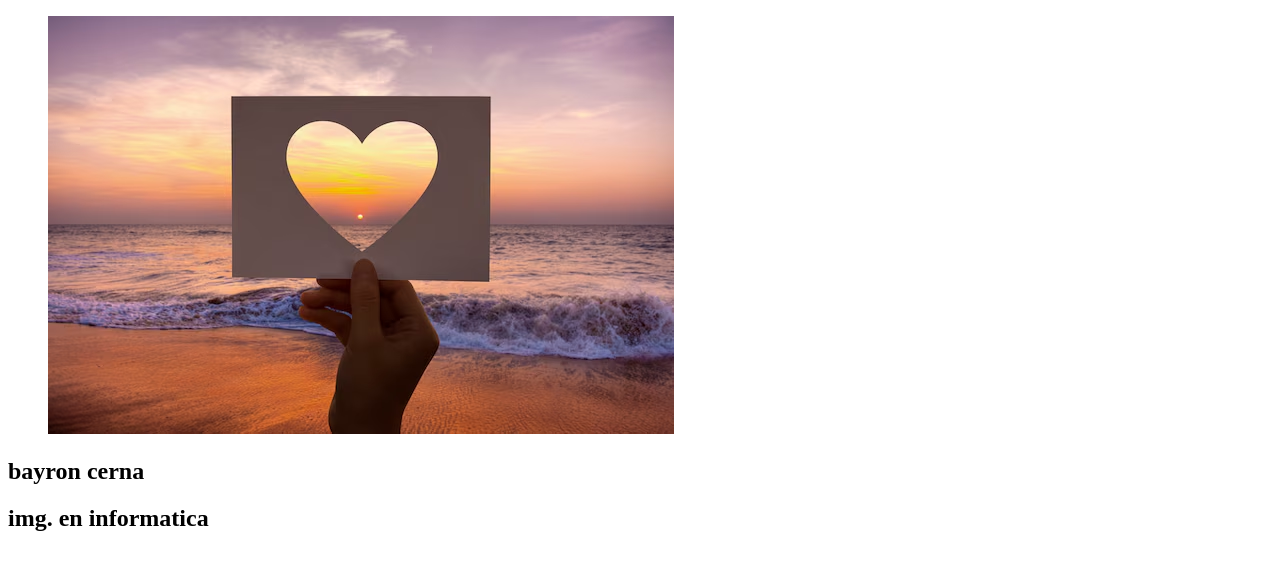
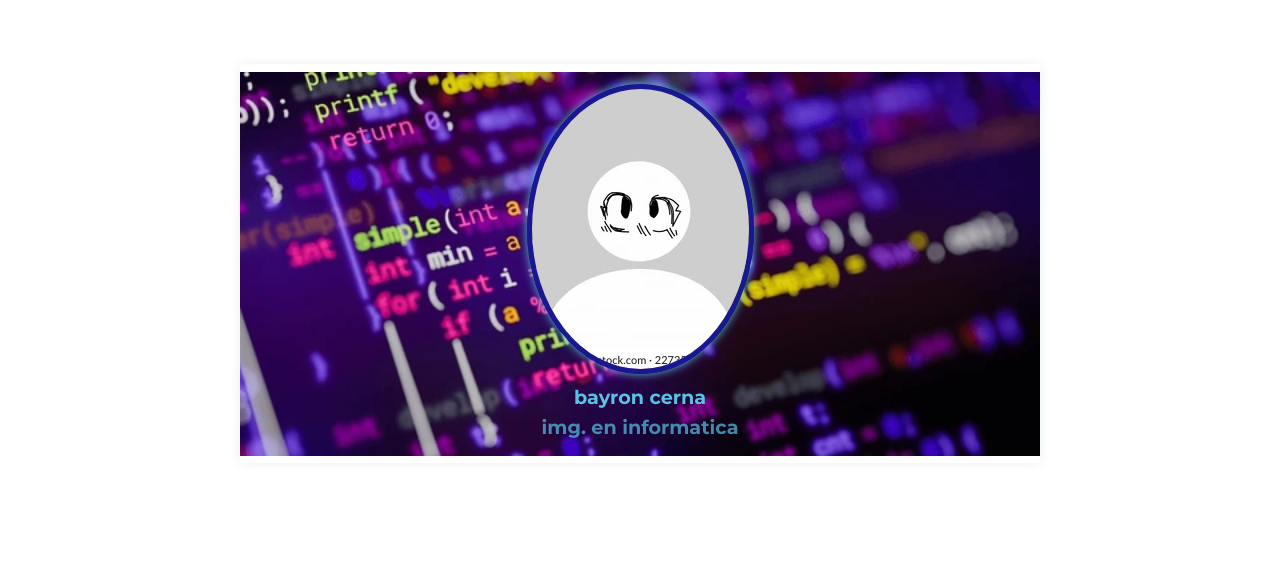
Before and after one commit to bayroncerna/bayroncerna, a plain HTML site: page index.html in a window 1280 px wide. Drawn offline with Linux system fonts and the light colour scheme.

Commit message:
css-para etiquetas

```diff
--- a/estilos.css
+++ b/estilos.css
@@ -0,0 +1,52 @@
+@import url('https://fonts.googleapis.com/css2?family=Montserrat:ital,wght@0,100..900;1,100..900&display=swap');
+*{
+    margin: 0;
+    padding: 0;
+    box-sizing: border-box;
+}
+
+body{
+    font-family: "Montserrat", sans-serif;
+    background-color: rgb(255, 255, 255);
+    margin: 5%;
+    line-height: 1.6;
+}
+
+
+main{
+    max-width: 800px;
+    margin: auto;
+    box-shadow: 0 0 10px rgba(28,123,54,0.1);
+}
+
+
+header{
+    text-align: center;
+    color: rgb(88,195,227);
+    padding: 20px 0;
+    border-radius: 8px 8px 0;
+    background-image: url("./img/fondo.webp");
+    background-size: 100%;
+    background-repeat: no-repeat;
+    background-position: center;
+}
+
+
+header figure img{
+   border-radius: 50%;
+   border: 5px solid rgb(24, 24, 145);
+   box-shadow: 0 0 10px;
+
+}
+
+
+header h1{
+    font-size: 1.2em;
+    opacity: 10px;
+
+}
+
+header h2{
+    font-size: 1.2em;
+    opacity: 0.7;
+}
--- a/index.html
+++ b/index.html
@@ -10,8 +10,7 @@
     <main>
         <header>
             <figure>
-                <img src="img/amor-romance-perforado-corazon-papel_53876-87.avif" alt="foto de perfil">
-            </figure>
+                <img src="./img/perfil 2.webp" alt="foto de perfil">
             <section>
                 <h1>bayron cerna </h1>
                 <h2>img. en informatica</h2>
```
Also changed, not shown: img/amor-romance-perforado-corazon-papel_53876-87.avif (deleted), img/fondo.webp (added), img/perfil 2.webp (added).
